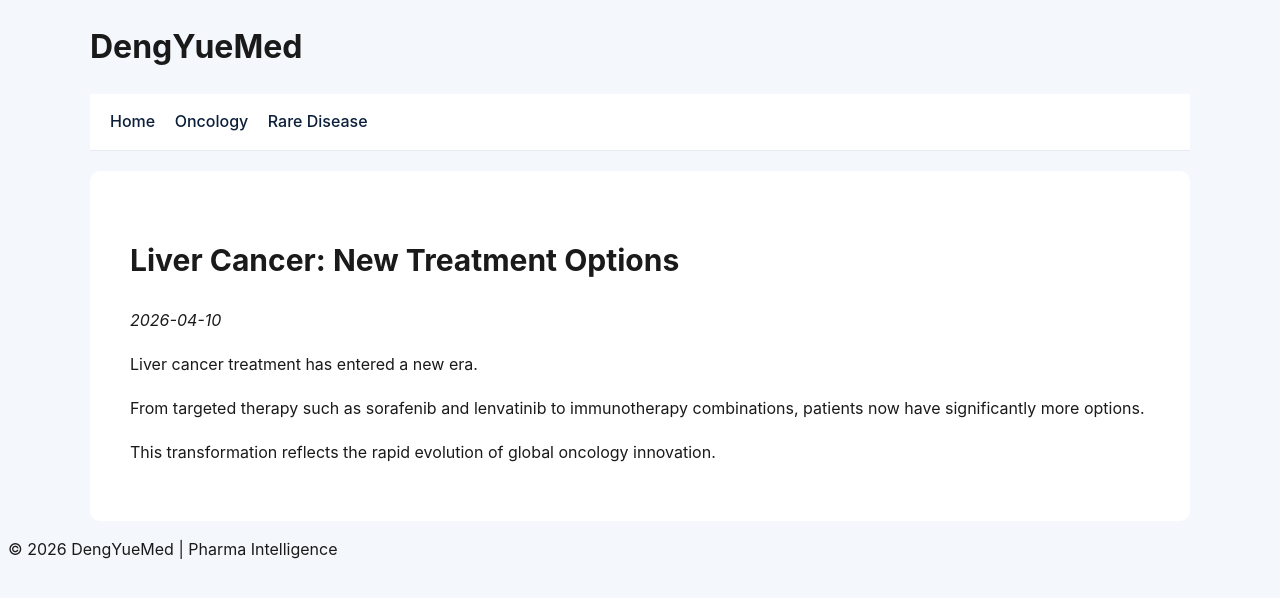
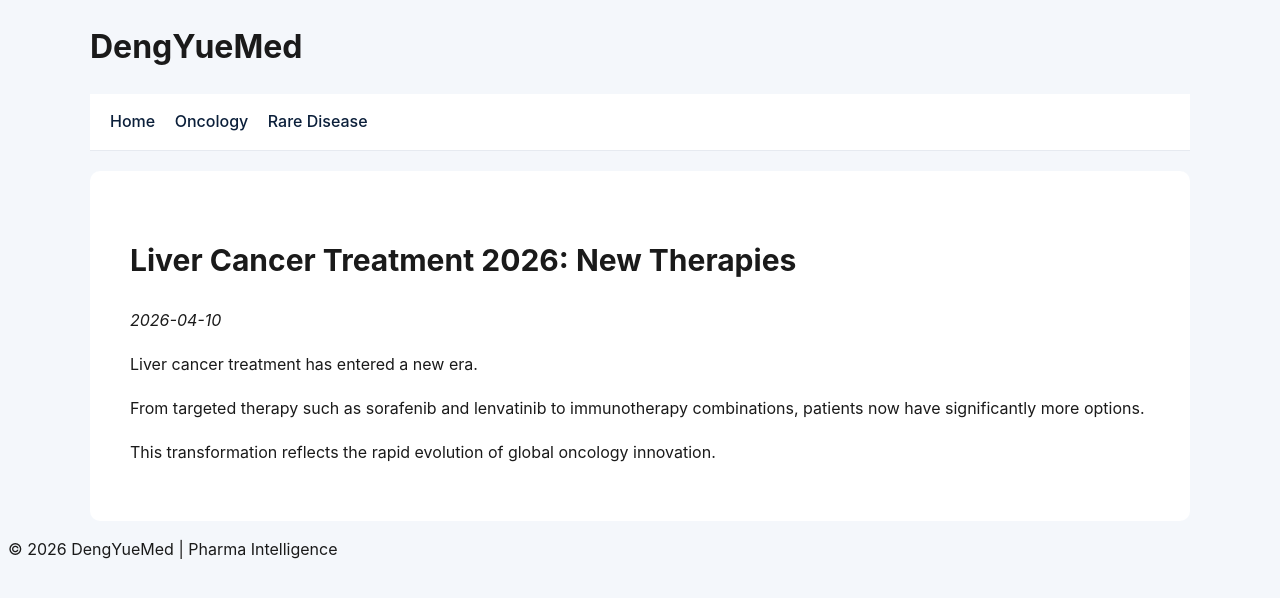
Before and after one commit to hkdengyue/hkdengyue.github.io, a Jekyll site: the page built from _posts/2026-04-10-first-post.md, in a window 1280 px wide. Shown: the top 598 px of the page. Built offline with Jekyll 4.4.1, drawn with Linux system fonts in a browser that asks for light colours; our own code applies the rules of GitHub Pages for plain Markdown files.

Commit message:
Update 2026-04-10-first-post.md

```diff
--- a/_posts/2026-04-10-first-post.md
+++ b/_posts/2026-04-10-first-post.md
@@ -1,7 +1,8 @@
 ---
-title: "Liver Cancer: New Treatment Options"
+title: "Liver Cancer Treatment 2026: New Therapies"
 date: 2026-04-10
 categories: oncology
+image: /assets/img/liver.jpg
 ---
 
 Liver cancer treatment has entered a new era.
```
